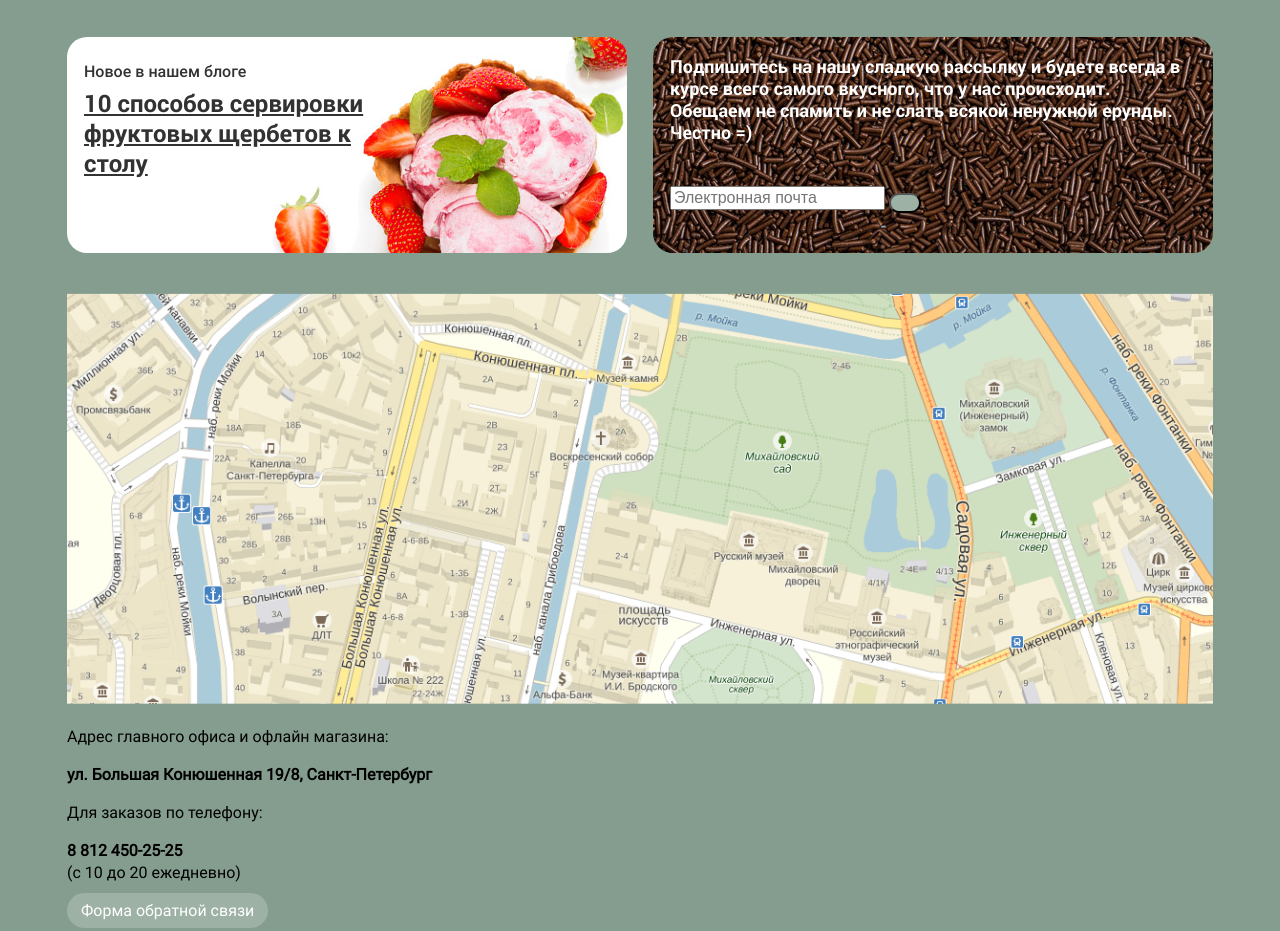
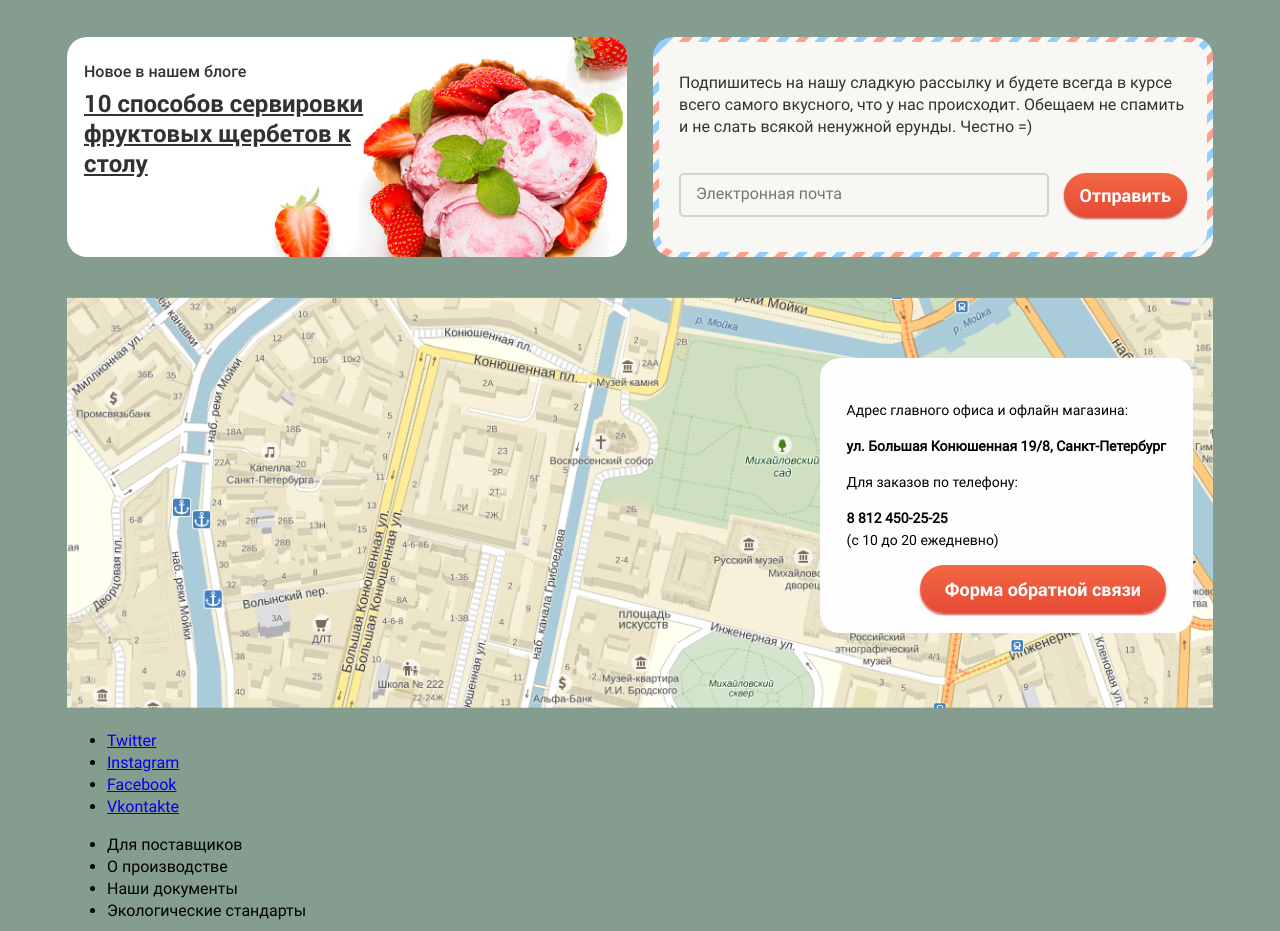
Before and after one commit to justbenya/basic-gllacy, a plain HTML site: page index.html in a window 1280 px wide. Shown: the part 1588-2519 px from the top of the page. Drawn offline with Linux system fonts and the light colour scheme.

Commit message:
Доделал некоторые блоки.

```diff
--- a/css/style.css
+++ b/css/style.css
@@ -314,6 +314,7 @@ input[type="radio"].visually-hidden {
   margin-bottom: 20px;
   font-size: 18px;
   line-height: 24px;
+  border: none;
 }
 
 .button-main:hover {
@@ -362,7 +363,6 @@ input[type="radio"].visually-hidden {
 
 .banner {
   width: 560px;
-  max-height: 229px;
   border-radius: 20px;
 }
 
@@ -523,9 +523,16 @@ input[type="radio"].visually-hidden {
   background-color: #000000;
   background-image: url("../img/strawberry-bg.jpg");
   background-repeat: no-repeat;
+  padding-bottom: 35px;
 }
 
-.banner__title--color-gray {
+.banner--post-bg {
+  background-color: #f8f7f4;
+  background-image: url("../img/bg-post.svg");
+  background-repeat: no-repeat;
+}
+
+.banner__title--color-grey {
   margin-bottom: 5px;
   font-size: 16px;
   line-height: 22px;
@@ -543,3 +550,52 @@ input[type="radio"].visually-hidden {
   color: #323232;
   text-decoration: underline;
 }
+
+.banner__wrapper--post-bg {
+  background-color: #f8f7f4;
+  padding: 30px 20px 35px;
+  margin: 5px 6px;
+  border-radius: 20px;
+}
+
+.banner_text--color-grey {
+  font-size: 16px;
+  line-height: 22px;
+  color: #323232;
+  margin: 0 0 35px;
+}
+
+.form__mail {
+  box-sizing: border-box;
+  width: 370px;
+  padding-top: 8px;
+  padding-left: 15px;
+  padding-right: 15px;
+  padding-bottom: 10px;
+  font: inherit;
+  background-color: transparent;
+  border-radius: 5px;
+  border: 2px solid #d3d3d2;
+}
+
+.form__button {
+  padding: 10px 16px;
+}
+
+.feedback {
+  position: absolute;
+  top: 61px;
+  right: 20px;
+  font-size: 14px;
+  line-height: 22px;
+  border-radius: 20px;
+  background-color: #fefefe;
+}
+
+.feedback__wrapper {
+  padding: 27px;
+}
+
+.map {
+  position: relative;
+}
--- a/index.html
+++ b/index.html
@@ -182,39 +182,42 @@
       <div class="two-column">
         <article class="banner banner--strawberry-bg">
           <div class="banner__wrapper banner__wrapper--padding">
-            <h2 class="font font--medium banner__title banner__title--color-gray">Новое в нашем блоге</h2>
+            <h2 class="font font--medium banner__title banner__title--color-grey">Новое в нашем блоге</h2>
             <a class="font font--bold banner__text banner__text--link" href="">10 способов сервировки <br> фруктовых щербетов к
               <br> столу</a>
           </div>
         </article>
 
-        <section class="banner banner--chocolate-bg font font--bold">
-          <div class="banner__wrapper">
+        <section class="banner banner--post-bg">
+          <div class="banner__wrapper banner__wrapper--post-bg">
             <h2 class="visually-hidden">Рассылка почты</h2>
-            <p class="banner__text">
+            <p class="font banner__text banner_text--color-grey">
               Подпишитесь на нашу сладкую рассылку и будете всегда в курсе всего самого вкусного, что у нас происходит. Обещаем не спамить
               и не слать всякой ненужной ерунды. Честно =)
             </p>
             <form class="form" action="index.html" method="post">
-              <input type="mail" name="mail" value="" placeholder="Электронная почта">
-              <button class="button" type="button" name="button"></button>
+              <input class="form__mail" type="mail" name="mail" value="" placeholder="Электронная почта">
+              <button class="button-main button-main--other form__button" type="button" name="button">Отправить</button>
             </form>
           </div>
         </section>
       </div>
 
 
-      <section>
+      <section class="map">
+        <h2 class="visually-hidden">Карта</h2>
         <img src="img/map.png" alt="ул. Большая Конюшенная 19/8, Санкт-Петербург">
-        <section class="feedback">
-          <p>Адрес главного офиса и офлайн магазина:</p>
-          <b>ул. Большая Конюшенная 19/8, Санкт-Петербург</b>
-          <p>Для заказов по телефону:</p>
-          <p>
-            <b>8 812 450-25-25</b> <br>
-            (с 10 до 20 ежедневно)
-          </p>
-          <a class="button" href="#">Форма обратной связи</a>
+        <section class="font feedback">
+          <div class="feedback__wrapper">
+            <p>Адрес главного офиса и офлайн магазина:</p>
+            <b class="">ул. Большая Конюшенная 19/8, Санкт-Петербург</b>
+            <p>Для заказов по телефону:</p>
+            <p>
+              <b>8 812 450-25-25</b>
+              <br> (с 10 до 20 ежедневно)
+            </p>
+            <a class="button-main button-main--other" href="#">Форма обратной связи</a>
+          </div>
         </section>
       </section>
     </main>
```
Also changed, not shown: img/bg-post.svg (added).
